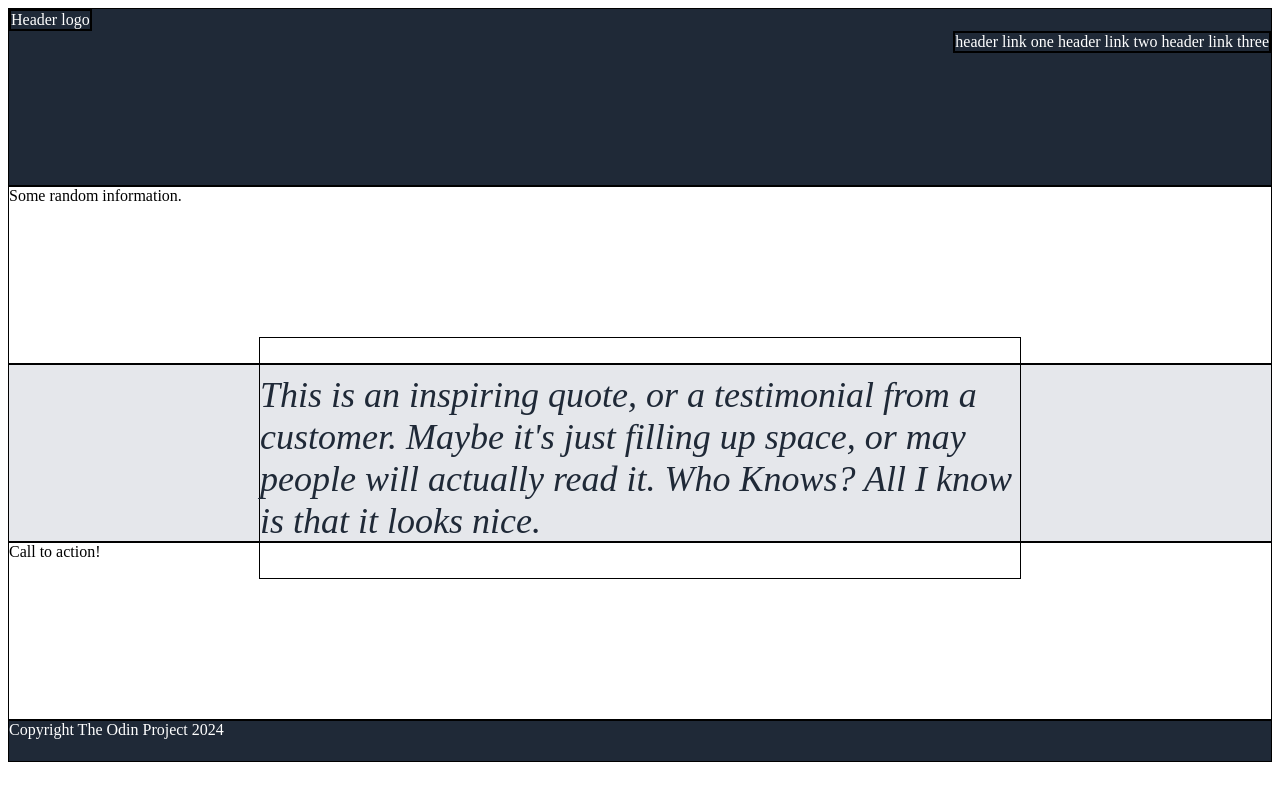
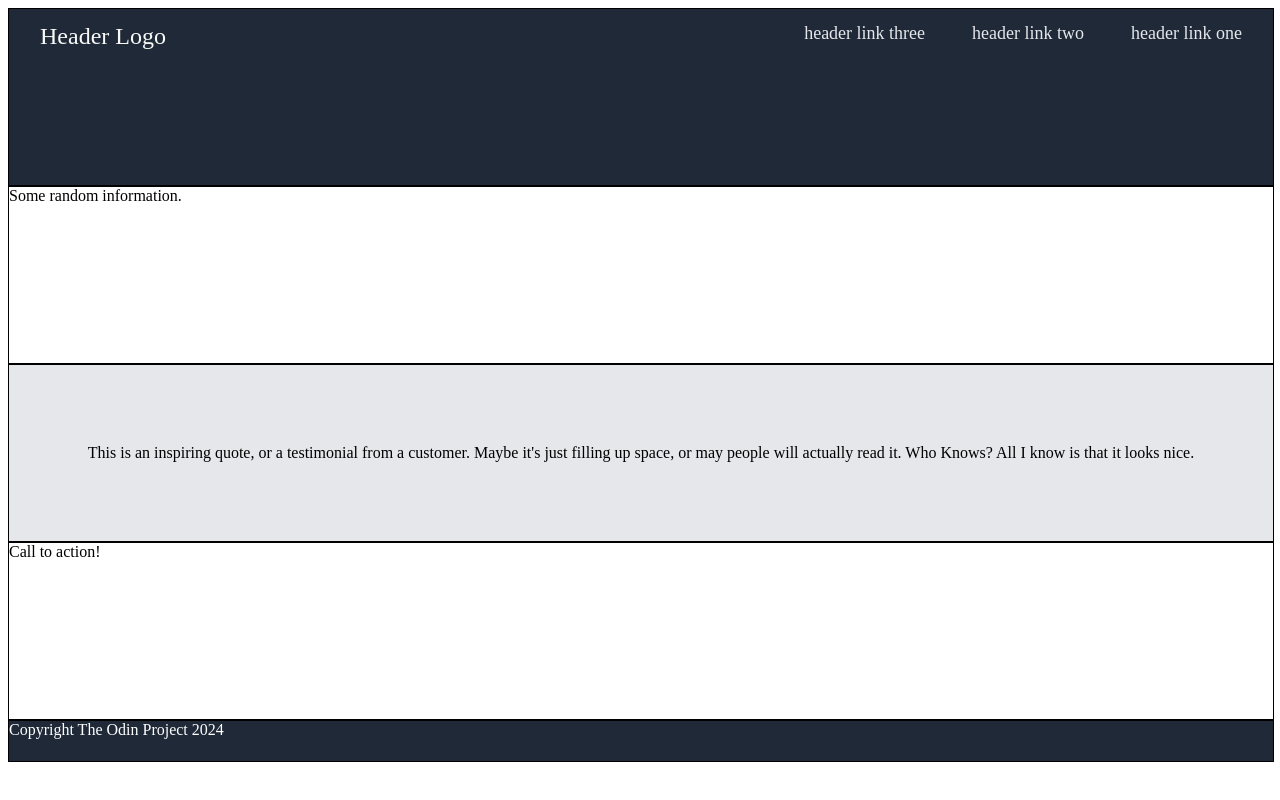
Before and after one commit to jonathan-saunders/landing-page, a plain HTML site: page index.html in a window 1280 px wide. Drawn offline with Linux system fonts and the light colour scheme.

Commit message:
Added the nav bar

```diff
--- a/index.html
+++ b/index.html
@@ -8,18 +8,18 @@
 </head>
 <body>
     <div id="div1">
-        <div id="logo">Header logo</div>
-        <div id="navbar">
-        header link one
-        header link two
-        header link three
-        </div>
+        <div class="topnav">
+        <a href="#home" class="logo">Header Logo</a>
+        <a href="#link1">header link one</a>
+        <a href="#link2">header link two</a>
+        <a href="#link3">header link three</a>
+    </div>
     </div>
     <div id="div2">
         Some random information.
     </div>
     <div id="div3">
-        <div class="quote"><p>This is an inspiring quote, or a testimonial from a customer. Maybe it's just filling up space, or may people will actually read it. Who Knows? All I know is that it looks nice.</p></div>
+    <p>This is an inspiring quote, or a testimonial from a customer. Maybe it's just filling up space, or may people will actually read it. Who Knows? All I know is that it looks nice.</p>
     </div>
     <div id="div4">
         Call to action!
--- a/styles.css
+++ b/styles.css
@@ -1,32 +1,33 @@
 #div1 {
     height: 22vh;
+    width: 100%;
     border: 1px solid black;
     background-color: #1f2937;
-    display: flex;
+    display: inline-flex;
     color: white;
     flex-direction: column;
 }
 
 #logo {
     align-self: start;
-    display: inline-block;
     border: 2px solid black;
 }
 
 #navbar {
-    display: inline-flex;
     align-self: end;
     border: 2px solid black;
 }
 
 #div2 {
     height: 22vh;
+    width: 100%;
     border:1px solid black;
 
 }
 
 #div3 {
     height: 22vh;
+    width: 100%;
     border: 1px solid black;
     background-color: #E5E7EB;
     display: flex;
@@ -48,12 +49,38 @@
 
 #div4 {
     height: 22vh;
+    width: 100%;
     border: 1px solid black;
 }
 
 #footer{
     height: 5vh;
+    width: 100%;
     border: 1px solid black;
     background-color: #1f2937;
     color: white;
 }
+
+.topnav {
+    overflow: hidden;
+}
+
+.topnav .logo {
+    float: left;
+    text-align: center;
+    padding: 14px 16px;
+    margin-left: 15px;
+    text-decoration: none;
+    font-size: 24px;
+    color: #F9FAF8;
+}
+
+.topnav a {
+    float: right;
+    text-align: center;
+    padding: 14px 16px;
+    margin-right: 15px;
+    text-decoration: none;
+    font-size: 18px;
+    color: #E5E7EB
+}
```
